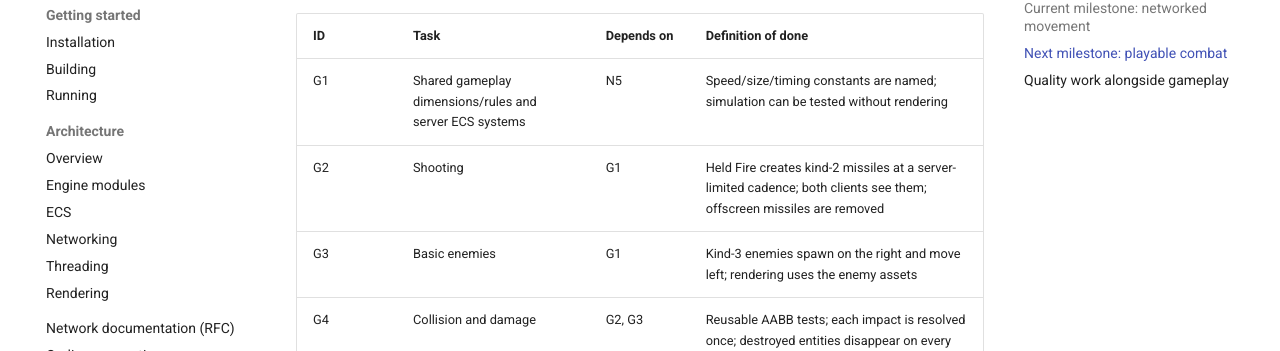
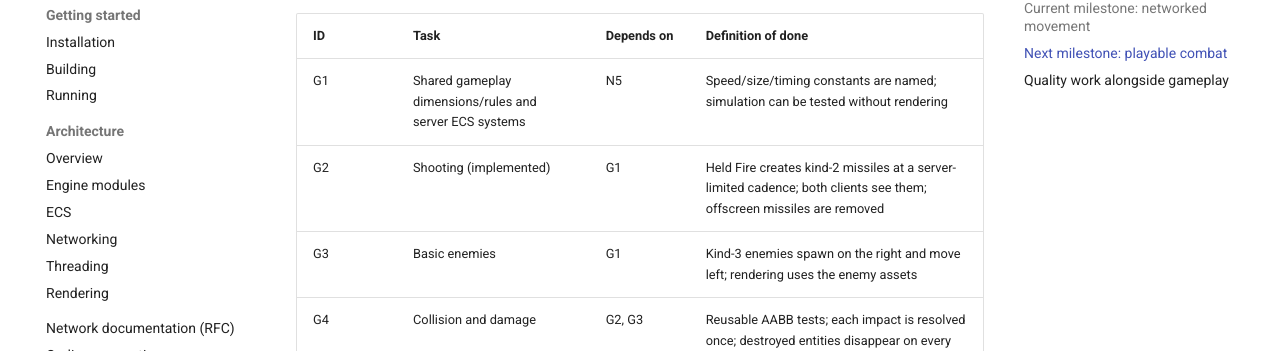
Before and after one commit to Origanire/r-type, an MkDocs documentation site: the page built from docs/roadmap.md, in a window 1280 px wide and 900 px high, scrolled down 928 px. Shown: the part 100-451 px from the top of the window. Built offline with MkDocs 1.6.1 and Material for MkDocs 9.7.7, drawn with Linux system fonts in a browser that asks for light colours.

Commit message:
Update roadmap to indicate shooting implementation status

```diff
--- a/docs/roadmap.md
+++ b/docs/roadmap.md
@@ -22,7 +22,7 @@ Implement in this order. Keep authoritative logic on the server and use snapshot
 | ID | Task | Depends on | Definition of done |
 |---|---|---|---|
 | G1 | Shared gameplay dimensions/rules and server ECS systems | N5 | Speed/size/timing constants are named; simulation can be tested without rendering |
-| G2 | Shooting | G1 | Held Fire creates kind-2 missiles at a server-limited cadence; both clients see them; offscreen missiles are removed |
+| G2 | Shooting (implemented) | G1 | Held Fire creates kind-2 missiles at a server-limited cadence; both clients see them; offscreen missiles are removed |
 | G3 | Basic enemies | G1 | Kind-3 enemies spawn on the right and move left; rendering uses the enemy assets |
 | G4 | Collision and damage | G2, G3 | Reusable AABB tests; each impact is resolved once; destroyed entities disappear on every client |
 | G5 | Lives, score and death | G4 | Server updates player fields; deaths and scoring match on all clients; HUD displays authoritative values |
```
